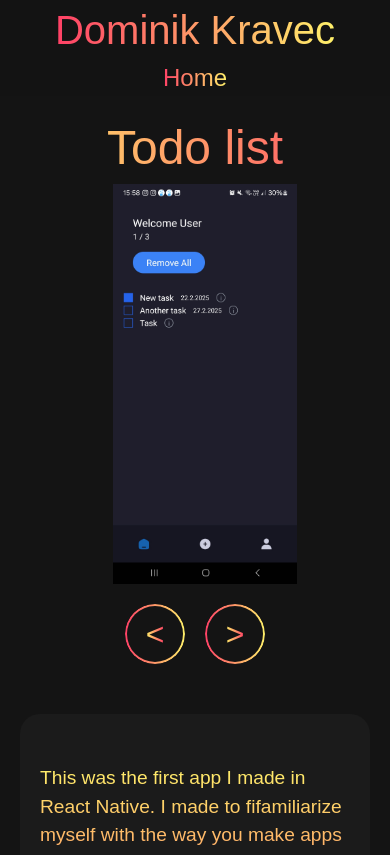
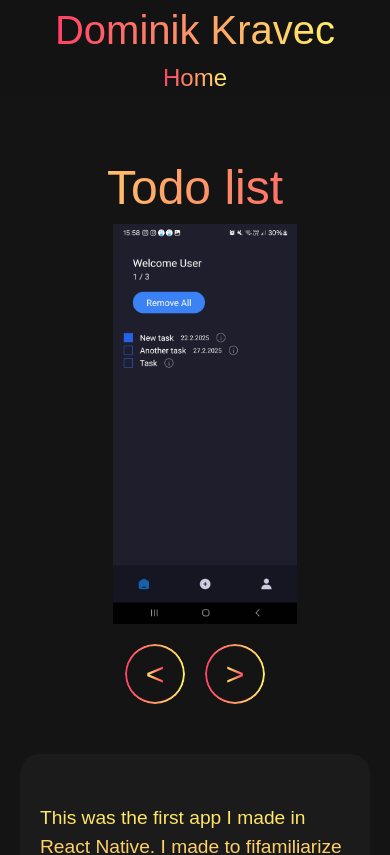
Before and after one commit to DominikKravec/portfolio, a Next.js app: page /project/1 in a window 390 px wide. Shown: the top 855 px of the page. Built offline with nearby package versions, Linux system fonts and the light colour scheme.

Commit message:
Change project title margin

```diff
--- a/src/app/style/home.css
+++ b/src/app/style/home.css
@@ -314,7 +314,7 @@ main.projectPage .links a:hover p {
   main.projectPage h1 {
     width: 100vw;
     text-align: center;
-    margin-top: 20vh;
+    margin-top: 250px;
     padding: 0 10px;
   }
   main.projectPage #info-text-container {
--- a/src/app/style/home.scss
+++ b/src/app/style/home.scss
@@ -350,7 +350,7 @@ main.projectPage{
         h1{
             width: 100vw;
             text-align: center;
-            margin-top: 20vh;
+            margin-top: 250px;
             padding: 0 10px;
         }
 
```
Also changed, not shown: 1 other file (tests, documents, lock files or other folders).
